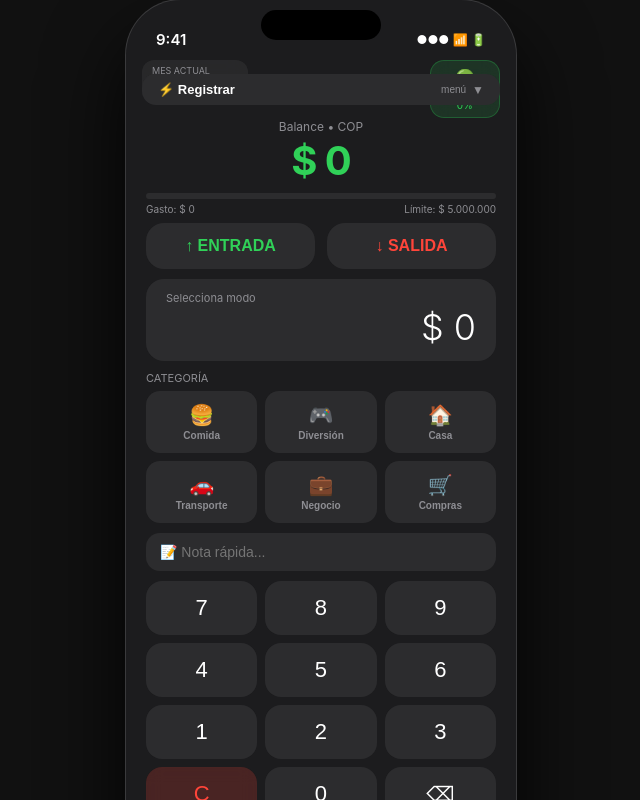
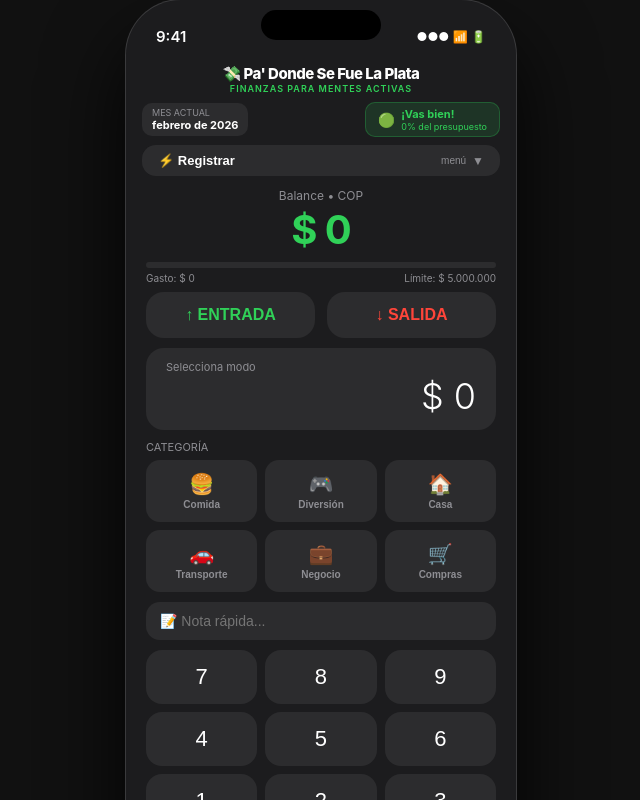
Before and after one commit to vakanobtc/finflow-pro, a React (Create React App) app: page / in a window 1280 px wide. Shown: the top 800 px of the page, without its empty margins (319-959 px from the left). Built offline with nearby package versions, Linux system fonts and the light colour scheme.

Commit message:
fix: indicador presupuesto visible y código limpio

```diff
--- a/src/App.js
+++ b/src/App.js
@@ -1,4 +1,4 @@
-import { useState, useMemo, useEffect, useRef } from "react";
+import { useState, useMemo, useEffect } from "react";
 
 const EMOJIS = ["🍔","🎮","🏠","🚗","💼","🛒","✈️","🎵","💊","📚","🍕","☕","🐶","👗","💇","🏋️","🎬","🍺","💻","📱","🎁","🔧","🏥","⚡","🌮","🍣","🎯","🚀","💰","🏦","🎪","🌿","🍷","🎸","🏄","🎨"];
 const DEFAULT_CATS = [
@@ -44,7 +44,6 @@
 const fmtDate = (ts) => new Date(ts).toLocaleDateString("es-CO",{day:"2-digit",month:"short",year:"numeric"})+" "+new Date(ts).toLocaleTimeString("es-CO",{hour:"2-digit",minute:"2-digit"});
 const fmtShort = (ts) => new Date(ts).toLocaleDateString("es-CO",{day:"2-digit",month:"2-digit",year:"numeric"});
 
-// ── Bar chart comparing months ──
 const BarChart = ({ months, currency }) => {
   if (!months || months.length === 0) return <div style={{color:"#8E8E93",fontSize:13,textAlign:"center",padding:"30px 0"}}>Sin datos históricos aún</div>;
   const maxVal = Math.max(...months.flatMap(m => [m.totalIn, m.totalOut]), 1);
@@ -56,11 +55,7 @@
   return (
     <div style={{overflowX:"auto",paddingBottom:4}}>
       <svg width={Math.max(totalW + 20, 320)} height={chartH + 50} style={{display:"block"}}>
-        {/* Grid lines */}
-        {[0,0.25,0.5,0.75,1].map(p => {
-          const y = chartH - p * chartH + 2;
-          return <line key={p} x1={0} y1={y} x2={totalW+20} y2={y} stroke="#3A3A3C" strokeWidth="1" strokeDasharray="4,4"/>;
-        })}
+        {[0,0.25,0.5,0.75,1].map(p => <line key={p} x1={0} y1={chartH - p*chartH + 2} x2={totalW+20} y2={chartH - p*chartH + 2} stroke="#3A3A3C" strokeWidth="1" strokeDasharray="4,4"/>)}
         {months.map((m, i) => {
           const x = i * groupW + gap;
           const inH = maxVal > 0 ? (m.totalIn / maxVal) * (chartH - 4) : 0;
@@ -68,16 +63,12 @@
           const lbl = m.key.split("-")[1] + "/" + m.key.split("-")[0].slice(2);
           return (
             <g key={m.key}>
-              {/* Income bar */}
               <rect x={x} y={chartH - inH + 2} width={barW} height={Math.max(inH,2)} rx={4} fill="#30D158" opacity="0.85"/>
-              {/* Expense bar */}
               <rect x={x + barW + gap} y={chartH - outH + 2} width={barW} height={Math.max(outH,2)} rx={4} fill="#FF453A" opacity="0.85"/>
-              {/* Month label */}
               <text x={x + barW + gap/2} y={chartH + 18} textAnchor="middle" fill="#8E8E93" fontSize="9">{lbl}</text>
             </g>
           );
         })}
-        {/* Legend */}
         <rect x={0} y={chartH + 30} width={10} height={10} rx={2} fill="#30D158"/>
         <text x={14} y={chartH + 40} fill="#8E8E93" fontSize="10">Entradas</text>
         <rect x={70} y={chartH + 30} width={10} height={10} rx={2} fill="#FF453A"/>
@@ -87,7 +78,6 @@
   );
 };
 
-// Sparkline
 const Sparkline = ({ data, color, width=300, height=70 }) => {
   if (!data || data.length < 2) return null;
   const min = Math.min(...data), max = Math.max(...data), range = max - min || 1;
@@ -108,22 +98,22 @@
 };
 
 const exportCSV = (txs, giving, cur, budgetPct, budget) => {
-  const totalIn = txs.filter(t=>t.type==="in").reduce((s,t)=>s+t.amount,0);
-  const totalOut = txs.filter(t=>t.type==="out").reduce((s,t)=>s+t.amount,0);
-  const bal = totalIn - totalOut;
+  const tIn = txs.filter(t=>t.type==="in").reduce((s,t)=>s+t.amount,0);
+  const tOut = txs.filter(t=>t.type==="out").reduce((s,t)=>s+t.amount,0);
+  const bal = tIn - tOut;
   let csv = "\uFEFF";
-  csv += `REPORTE FINANCIERO FINFLOW PRO\nGenerado:,${new Date().toLocaleDateString("es-CO",{dateStyle:"full"})}\nMoneda:,${cur.code}\n\n`;
-  csv += `RESUMEN\nEntradas,${totalIn.toFixed(2)}\nSalidas,${totalOut.toFixed(2)}\nBalance,${bal.toFixed(2)}\nPresupuesto,${budget.toFixed(2)}\nUso,${budgetPct.toFixed(1)}%\n\n`;
+  csv += `PA DONDE SE FUE LA PLATA - REPORTE\nGenerado:,${new Date().toLocaleDateString("es-CO",{dateStyle:"full"})}\nMoneda:,${cur.code}\n\n`;
+  csv += `RESUMEN\nEntradas,${tIn.toFixed(2)}\nSalidas,${tOut.toFixed(2)}\nBalance,${bal.toFixed(2)}\nPresupuesto,${budget.toFixed(2)}\nUso,${budgetPct.toFixed(1)}%\n\n`;
   csv += `DIEZMOS Y OFRENDAS\nConcepto,Porcentaje,Base,Monto\n`;
   giving.filter(g=>g.active).forEach(g => {
-    const base = g.baseType==="gross" ? totalIn : Math.max(bal,0);
+    const base = g.baseType==="gross" ? tIn : Math.max(bal,0);
     csv += `"${g.name}",${g.pct}%,"${g.baseType==="gross"?"Brutos":"Neta"}",${((base*g.pct)/100).toFixed(2)}\n`;
   });
   csv += `\nMOVIMIENTOS\nFecha,Tipo,Monto,Categoría,Nota\n`;
   txs.forEach(t => { csv += `${fmtShort(t.timestamp)},${t.type==="in"?"Entrada":"Salida"},${t.amount.toFixed(2)},${t.category?.label||"Sin categoría"},"${(t.note||"").replace(/,/g,";")}"\n`; });
   const a = document.createElement("a");
   a.href = URL.createObjectURL(new Blob([csv],{type:"text/csv;charset=utf-8;"}));
-  a.download = `FinFlow_${new Date().toISOString().slice(0,10)}.csv`;
+  a.download = `PaDondeSeFueLaPlata_${new Date().toISOString().slice(0,10)}.csv`;
   a.click();
 };
 
@@ -146,25 +136,17 @@
   const [giving, setGiving] = useState(DEFAULT_GIVING);
   const [editGiv, setEditGiv] = useState(null);
   const [editGivD, setEditGivD] = useState({});
-  const [selectedMonth, setSelectedMonth] = useState(null); // for history chart drill-down
-
-  // monthlyData: { [monthKey]: { transactions: [], budget, budgetPct } }
+  const [selectedMonth, setSelectedMonth] = useState(null);
   const [monthlyData, setMonthlyData] = useState({});
-  // current month transactions
   const [transactions, setTransactions] = useState([]);
   const [activeMk, setActiveMk] = useState(currentMonthKey());
 
-  // Check if month rolled over
   useEffect(() => {
     const mk = currentMonthKey();
     if (mk !== activeMk) {
-      // Archive old month
-      const totalIn = transactions.filter(t=>t.type==="in").reduce((s,t)=>s+t.amount,0);
-      const totalOut = transactions.filter(t=>t.type==="out").reduce((s,t)=>s+t.amount,0);
-      setMonthlyData(prev => ({
-        ...prev,
-        [activeMk]: { transactions, totalIn, totalOut, balance: totalIn-totalOut, budget }
-      }));
+      const tIn = transactions.filter(t=>t.type==="in").reduce((s,t)=>s+t.amount,0);
+      const tOut = transactions.filter(t=>t.type==="out").reduce((s,t)=>s+t.amount,0);
+      setMonthlyData(prev => ({ ...prev, [activeMk]: { transactions, totalIn:tIn, totalOut:tOut, balance:tIn-tOut, budget } }));
       setTransactions([]);
       setActiveMk(mk);
     }
@@ -184,7 +166,6 @@
   }), [giving, totalIn, balance]);
   const totalGiving = givingCalc.reduce((s,g)=>s+g.amount,0);
 
-  // All months sorted for charts
   const allMonths = useMemo(() => {
     const current = { key: activeMk, totalIn, totalOut, balance, transactions };
     const archived = Object.entries(monthlyData).map(([k,v]) => ({ key:k, ...v }));
@@ -219,29 +200,19 @@
     setDisplay("0"); setNote(""); setMode(null); setSelCat(null);
   };
 
-  // Manual month close (for demo/testing)
   const closeMonth = () => {
-    const mk = activeMk;
     const tIn = transactions.filter(t=>t.type==="in").reduce((s,t)=>s+t.amount,0);
     const tOut = transactions.filter(t=>t.type==="out").reduce((s,t)=>s+t.amount,0);
-    setMonthlyData(prev => ({
-      ...prev,
-      [mk]: { transactions, totalIn:tIn, totalOut:tOut, balance:tIn-tOut, budget }
-    }));
-    // Simulate next month
-    const [y,m] = mk.split("-").map(Number);
+    setMonthlyData(prev => ({ ...prev, [activeMk]: { transactions, totalIn:tIn, totalOut:tOut, balance:tIn-tOut, budget } }));
+    const [y,m] = activeMk.split("-").map(Number);
     const next = m===12 ? `${y+1}-01` : `${y}-${String(m+1).padStart(2,"0")}`;
-    setTransactions([]);
-    setActiveMk(next);
+    setTransactions([]); setActiveMk(next);
   };
 
   const T = theme;
   const bgStyle = customBg ? {backgroundImage:`url(${customBg})`,backgroundSize:"cover",backgroundPosition:"center"} : {background:T.bg};
   const keys = ["7","8","9","4","5","6","1","2","3","C","0","⌫"];
   const balColor = balance>=0?"#30D158":"#FF453A";
-
-  // Drill-down month
-  const drillMonth = selectedMonth ? (monthlyData[selectedMonth] || (selectedMonth===activeMk ? {transactions,totalIn,totalOut,balance} : null)) : null;
 
   return (
     <div style={{minHeight:"100vh",background:"#111",display:"flex",justifyContent:"center",alignItems:"center",fontFamily:"-apple-system,BlinkMacSystemFont,'SF Pro Display',sans-serif"}}>
@@ -250,27 +221,35 @@
         <div style={{position:"relative",zIndex:1,display:"flex",flexDirection:"column",flex:1}}>
 
           {/* Status bar */}
-          <div style={{height:50,display:"flex",alignItems:"center",justifyContent:"space-between",padding:"0 30px",paddingTop:14}}>
+          <div style={{height:44,display:"flex",alignItems:"center",justifyContent:"space-between",padding:"0 30px",paddingTop:14}}>
             <span style={{color:"#fff",fontSize:15,fontWeight:600}}>9:41</span>
             <div style={{width:120,height:30,background:"#000",borderRadius:20,position:"absolute",left:"50%",transform:"translateX(-50%)",top:10}}/>
             <span style={{color:"#fff",fontSize:12}}>●●● 📶 🔋</span>
           </div>
 
-          {/* Budget corner */}
-          <div style={{position:"absolute",top:60,right:16,background:budgetColor+"22",border:`1px solid ${budgetColor}44`,borderRadius:14,padding:"6px 10px",textAlign:"center",backdropFilter:"blur(10px)",zIndex:10}}>
-            <div style={{fontSize:16}}>{budgetEmoji}</div>
-            <div style={{color:budgetColor,fontSize:10,fontWeight:700}}>{budgetMsg}</div>
-            <div style={{color:budgetColor,fontSize:10}}>{budgetPct.toFixed(0)}%</div>
+          {/* App title */}
+          <div style={{textAlign:"center",padding:"6px 20px 0"}}>
+            <div style={{color:"#fff",fontSize:15,fontWeight:800,letterSpacing:-0.5}}>💸 Pa' Donde Se Fue La Plata</div>
+            <div style={{color:T.accent,fontSize:9,fontWeight:600,letterSpacing:1}}>FINANZAS PARA MENTES ACTIVAS</div>
           </div>
 
-          {/* Month badge */}
-          <div style={{position:"absolute",top:60,left:16,background:T.card+"cc",borderRadius:12,padding:"5px 10px",backdropFilter:"blur(10px)",zIndex:10}}>
-            <div style={{color:"#8E8E93",fontSize:9}}>MES ACTUAL</div>
-            <div style={{color:"#fff",fontSize:11,fontWeight:700}}>{monthLabel(activeMk)}</div>
+          {/* Mes + Presupuesto — siempre visible debajo del título */}
+          <div style={{display:"flex",justifyContent:"space-between",alignItems:"center",padding:"8px 16px 0"}}>
+            <div style={{background:T.card,borderRadius:10,padding:"4px 10px"}}>
+              <div style={{color:"#8E8E93",fontSize:9}}>MES ACTUAL</div>
+              <div style={{color:"#fff",fontSize:11,fontWeight:700}}>{monthLabel(activeMk)}</div>
+            </div>
+            <div style={{background:budgetColor+"22",border:`1px solid ${budgetColor}44`,borderRadius:10,padding:"4px 12px",display:"flex",alignItems:"center",gap:6}}>
+              <span style={{fontSize:14}}>{budgetEmoji}</span>
+              <div>
+                <div style={{color:budgetColor,fontSize:11,fontWeight:700}}>{budgetMsg}</div>
+                <div style={{color:budgetColor,fontSize:9}}>{budgetPct.toFixed(0)}% del presupuesto</div>
+              </div>
+            </div>
           </div>
 
-          {/* Nav */}
-          <div style={{padding:"10px 16px 0",position:"relative",zIndex:20}}>
+          {/* Nav colapsable */}
+          <div style={{padding:"8px 16px 0",position:"relative",zIndex:20}}>
             <button onClick={()=>setNavOpen(p=>!p)} style={{width:"100%",padding:"8px 16px",borderRadius:14,border:"none",cursor:"pointer",background:T.card,backdropFilter:"blur(8px)",display:"flex",alignItems:"center",justifyContent:"space-between"}}>
               <span style={{color:"#fff",fontSize:13,fontWeight:600}}>
                 {view==="main"?"⚡ Registrar":view==="history"?"📋 Historial":view==="chart"?"📈 Gráfico":view==="giving"?"🙏 Diezmos":"⚙️ Config"}
@@ -294,7 +273,7 @@
 
           {/* ── MAIN ── */}
           {view==="main" && (<>
-            <div style={{textAlign:"center",padding:"14px 20px 8px"}}>
+            <div style={{textAlign:"center",padding:"12px 20px 8px"}}>
               <div style={{color:"#8E8E93",fontSize:12,marginBottom:2}}>Balance • {currency.code}</div>
               <div style={{color:balColor,fontSize:40,fontWeight:700,letterSpacing:-1}}>{fmt(balance,currency)}</div>
               <div style={{margin:"8px 0 0",background:T.card,borderRadius:10,overflow:"hidden",height:6}}>
@@ -307,12 +286,12 @@
             </div>
             <div style={{display:"flex",gap:12,padding:"0 20px 10px"}}>
               {[{type:"in",label:"ENTRADA",color:"#30D158"},{type:"out",label:"SALIDA",color:"#FF453A"}].map(({type,label,color})=>(
-                <button key={type} onClick={()=>setMode(mode===type?null:type)} style={{flex:1,padding:"14px 0",borderRadius:18,border:"none",cursor:"pointer",background:mode===type?color:T.card,color:mode===type?"#fff":color,fontSize:16,fontWeight:700,boxShadow:mode===type?`0 4px 20px ${color}55`:"none",backdropFilter:"blur(8px)",transition:"all 0.2s"}}>
+                <button key={type} onClick={()=>setMode(mode===type?null:type)} style={{flex:1,padding:"14px 0",borderRadius:18,border:"none",cursor:"pointer",background:mode===type?color:T.card,color:mode===type?"#fff":color,fontSize:16,fontWeight:700,boxShadow:mode===type?`0 4px 20px ${color}55`:"none",transition:"all 0.2s"}}>
                   {type==="in"?"↑":"↓"} {label}
                 </button>
               ))}
             </div>
-            <div style={{margin:"0 20px 10px",background:T.card,borderRadius:18,padding:"12px 20px",textAlign:"right",backdropFilter:"blur(8px)"}}>
+            <div style={{margin:"0 20px 10px",background:T.card,borderRadius:18,padding:"12px 20px",textAlign:"right"}}>
               <div style={{color:"#8E8E93",fontSize:11,textAlign:"left"}}>{mode?(mode==="in"?"💚 Entrada":"🔴 Salida"):"Selecciona modo"}</div>
               <div style={{color:"#fff",fontSize:36,fontWeight:300}}>$ {display}</div>
             </div>
@@ -320,7 +299,7 @@
               <div style={{color:"#8E8E93",fontSize:11,marginBottom:6}}>CATEGORÍA</div>
               <div style={{display:"grid",gridTemplateColumns:"repeat(3,1fr)",gap:8}}>
                 {cats.map(cat=>(
-                  <button key={cat.id} onClick={()=>setSelCat(selCat===cat.id?null:cat.id)} style={{padding:"10px 6px",borderRadius:14,border:selCat===cat.id?`2px solid ${cat.color}`:"2px solid transparent",background:selCat===cat.id?cat.color+"22":T.card,cursor:"pointer",display:"flex",flexDirection:"column",alignItems:"center",gap:3,backdropFilter:"blur(8px)",transition:"all 0.15s"}}>
+                  <button key={cat.id} onClick={()=>setSelCat(selCat===cat.id?null:cat.id)} style={{padding:"10px 6px",borderRadius:14,border:selCat===cat.id?`2px solid ${cat.color}`:"2px solid transparent",background:selCat===cat.id?cat.color+"22":T.card,cursor:"pointer",display:"flex",flexDirection:"column",alignItems:"center",gap:3,transition:"all 0.15s"}}>
                     <span style={{fontSize:20}}>{cat.emoji}</span>
                     <span style={{color:selCat===cat.id?cat.color:"#8E8E93",fontSize:10,fontWeight:600}}>{cat.label}</span>
                   </button>
@@ -332,7 +311,7 @@
             </div>
             <div style={{display:"grid",gridTemplateColumns:"repeat(3,1fr)",gap:8,padding:"0 20px 10px"}}>
               {keys.map(k=>(
-                <button key={k} onClick={()=>handleKey(k)} style={{padding:"14px 0",borderRadius:16,border:"none",cursor:"pointer",background:k==="C"?"#FF453A33":T.card,color:k==="C"?"#FF453A":"#fff",fontSize:k==="⌫"?20:22,fontWeight:500,backdropFilter:"blur(8px)"}}>
+                <button key={k} onClick={()=>handleKey(k)} style={{padding:"14px 0",borderRadius:16,border:"none",cursor:"pointer",background:k==="C"?"#FF453A33":T.card,color:k==="C"?"#FF453A":"#fff",fontSize:k==="⌫"?20:22,fontWeight:500}}>
                   {k}
                 </button>
               ))}
@@ -351,14 +330,10 @@
                 <div style={{color:"#fff",fontSize:20,fontWeight:700}}>Historial</div>
                 <button onClick={()=>exportCSV(transactions,giving,currency,budgetPct,budget)} style={{padding:"8px 14px",borderRadius:12,border:"none",background:T.accent,color:"#fff",fontSize:12,fontWeight:700,cursor:"pointer"}}>⬇️ CSV</button>
               </div>
-
-              {/* Month selector */}
               <div style={{marginBottom:14}}>
                 <div style={{color:"#8E8E93",fontSize:11,marginBottom:8}}>SELECCIONAR MES</div>
                 <div style={{display:"flex",gap:8,overflowX:"auto",paddingBottom:4}}>
-                  <button onClick={()=>setSelectedMonth(null)} style={{padding:"8px 14px",borderRadius:12,border:"none",cursor:"pointer",background:selectedMonth===null?T.accent:T.card,color:selectedMonth===null?"#fff":"#8E8E93",fontSize:12,fontWeight:600,whiteSpace:"nowrap"}}>
-                    Actual
-                  </button>
+                  <button onClick={()=>setSelectedMonth(null)} style={{padding:"8px 14px",borderRadius:12,border:"none",cursor:"pointer",background:selectedMonth===null?T.accent:T.card,color:selectedMonth===null?"#fff":"#8E8E93",fontSize:12,fontWeight:600,whiteSpace:"nowrap"}}>Actual</button>
                   {Object.keys(monthlyData).sort((a,b)=>b.localeCompare(a)).map(mk=>(
                     <button key={mk} onClick={()=>setSelectedMonth(mk)} style={{padding:"8px 14px",borderRadius:12,border:"none",cursor:"pointer",background:selectedMonth===mk?T.accent:T.card,color:selectedMonth===mk?"#fff":"#8E8E93",fontSize:12,fontWeight:600,whiteSpace:"nowrap"}}>
                       {monthLabel(mk).split(" ")[0]}
@@ -366,8 +341,6 @@
                   ))}
                 </div>
               </div>
-
-              {/* Showing current or archived */}
               {(() => {
                 const txs = selectedMonth ? (monthlyData[selectedMonth]?.transactions||[]) : transactions;
                 const tIn = selectedMonth ? (monthlyData[selectedMonth]?.totalIn||0) : totalIn;
@@ -410,13 +383,10 @@
           {view==="chart" && (
             <div style={{flex:1,overflowY:"auto",padding:"16px 20px 30px"}}>
               <div style={{color:"#fff",fontSize:20,fontWeight:700,marginBottom:14}}>📈 Gráficos</div>
-
-              {/* Monthly comparison bar chart */}
-              <div style={{background:T.card,borderRadius:20,padding:"16px",marginBottom:14,backdropFilter:"blur(8px)"}}>
+              <div style={{background:T.card,borderRadius:20,padding:"16px",marginBottom:14}}>
                 <div style={{color:"#fff",fontSize:14,fontWeight:600,marginBottom:4}}>Comparación mensual</div>
                 <div style={{color:"#8E8E93",fontSize:11,marginBottom:12}}>Entradas vs Salidas por mes</div>
                 <BarChart months={allMonths} currency={currency}/>
-                {/* Month stats below chart */}
                 <div style={{marginTop:12,borderTop:"1px solid #3A3A3C",paddingTop:10}}>
                   {allMonths.map(m=>(
                     <div key={m.key} style={{display:"flex",justifyContent:"space-between",alignItems:"center",marginBottom:8}}>
@@ -430,24 +400,18 @@
                   ))}
                 </div>
               </div>
-
-              {/* Balance line */}
-              <div style={{background:T.card,borderRadius:20,padding:"16px",marginBottom:14,backdropFilter:"blur(8px)"}}>
+              <div style={{background:T.card,borderRadius:20,padding:"16px",marginBottom:14}}>
                 <div style={{color:"#8E8E93",fontSize:12,marginBottom:4}}>Balance este mes</div>
                 <div style={{color:balColor,fontSize:22,fontWeight:700,marginBottom:8}}>{fmt(balance,currency)}</div>
                 <Sparkline data={chartData} color={balColor} width={310} height={70}/>
               </div>
-
-              {/* Gastos line */}
-              <div style={{background:T.card,borderRadius:20,padding:"16px",marginBottom:14,backdropFilter:"blur(8px)"}}>
+              <div style={{background:T.card,borderRadius:20,padding:"16px",marginBottom:14}}>
                 <div style={{color:"#8E8E93",fontSize:12,marginBottom:4}}>Gastos diarios este mes</div>
                 <div style={{color:"#FF453A",fontSize:22,fontWeight:700,marginBottom:8}}>{fmt(totalOut,currency)}</div>
                 <Sparkline data={outByDay} color="#FF453A" width={310} height={70}/>
               </div>
-
-              {/* Category breakdown */}
-              <div style={{background:T.card,borderRadius:20,padding:"16px",backdropFilter:"blur(8px)"}}>
-                <div style={{color:"#fff",fontSize:14,fontWeight:600,marginBottom:12}}>Por categoría (mes actual)</div>
+              <div style={{background:T.card,borderRadius:20,padding:"16px"}}>
+                <div style={{color:"#fff",fontSize:14,fontWeight:600,marginBottom:12}}>Por categoría</div>
                 {cats.map(cat=>{
                   const total = transactions.filter(t=>t.type==="out"&&t.category?.id===cat.id).reduce((s,t)=>s+t.amount,0);
                   const pct = totalOut>0?(total/totalOut)*100:0;
@@ -544,22 +508,19 @@
           {view==="settings" && (
             <div style={{flex:1,overflowY:"auto",padding:"16px 20px 30px"}}>
               <div style={{color:"#fff",fontSize:20,fontWeight:700,marginBottom:16}}>⚙️ Configuración</div>
-
-              {/* Month management */}
               <div style={{background:T.card,borderRadius:18,padding:"16px",marginBottom:14}}>
                 <div style={{color:"#fff",fontSize:14,fontWeight:600,marginBottom:4}}>📅 Gestión de Meses</div>
-                <div style={{color:"#8E8E93",fontSize:12,marginBottom:10}}>El mes se reinicia automáticamente. También puedes cerrarlo manualmente.</div>
                 <div style={{background:"#3A3A3C",borderRadius:12,padding:"10px 14px",marginBottom:10}}>
                   <div style={{color:"#8E8E93",fontSize:11}}>Mes activo</div>
                   <div style={{color:"#fff",fontSize:14,fontWeight:600}}>{monthLabel(activeMk)}</div>
-                  <div style={{color:"#8E8E93",fontSize:11,marginTop:2}}>{transactions.length} movimientos registrados</div>
+                  <div style={{color:"#8E8E93",fontSize:11,marginTop:2}}>{transactions.length} movimientos</div>
                 </div>
                 <button onClick={closeMonth} style={{width:"100%",padding:"12px",borderRadius:12,border:"none",background:"#FF453A22",color:"#FF453A",fontSize:13,fontWeight:700,cursor:"pointer"}}>
                   🔄 Cerrar mes y comenzar nuevo
                 </button>
                 {Object.keys(monthlyData).length>0&&(
                   <div style={{marginTop:12}}>
-                    <div style={{color:"#8E8E93",fontSize:11,marginBottom:8}}>MESES ARCHIVADOS ({Object.keys(monthlyData).length})</div>
+                    <div style={{color:"#8E8E93",fontSize:11,marginBottom:8}}>MESES ARCHIVADOS</div>
                     {Object.entries(monthlyData).sort((a,b)=>b[0].localeCompare(a[0])).map(([mk,d])=>(
                       <div key={mk} style={{background:"#3A3A3C",borderRadius:10,padding:"8px 12px",marginBottom:6,display:"flex",justifyContent:"space-between",alignItems:"center"}}>
                         <span style={{color:"#fff",fontSize:12}}>{monthLabel(mk)}</span>
@@ -569,7 +530,6 @@
                   </div>
                 )}
               </div>
-
               <div style={{background:T.card,borderRadius:18,padding:"16px",marginBottom:14}}>
                 <div style={{color:"#fff",fontSize:14,fontWeight:600,marginBottom:10}}>💱 Moneda</div>
                 <div style={{display:"flex",flexWrap:"wrap",gap:8}}>
```
